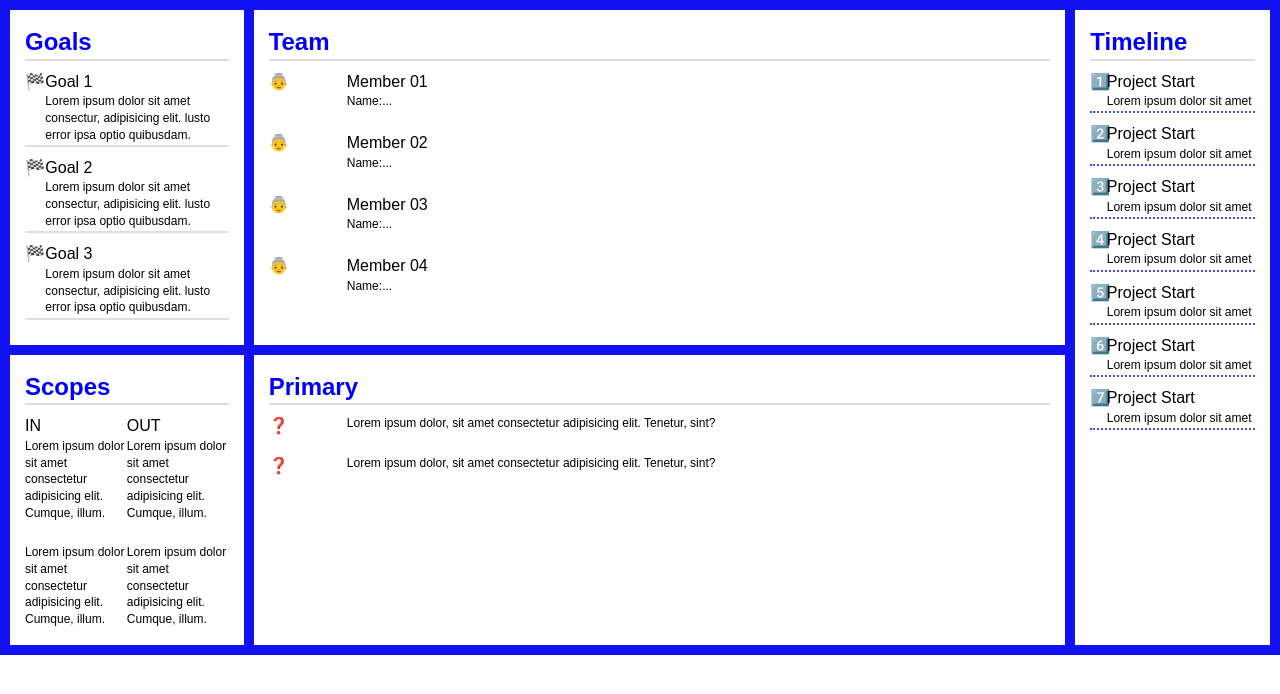
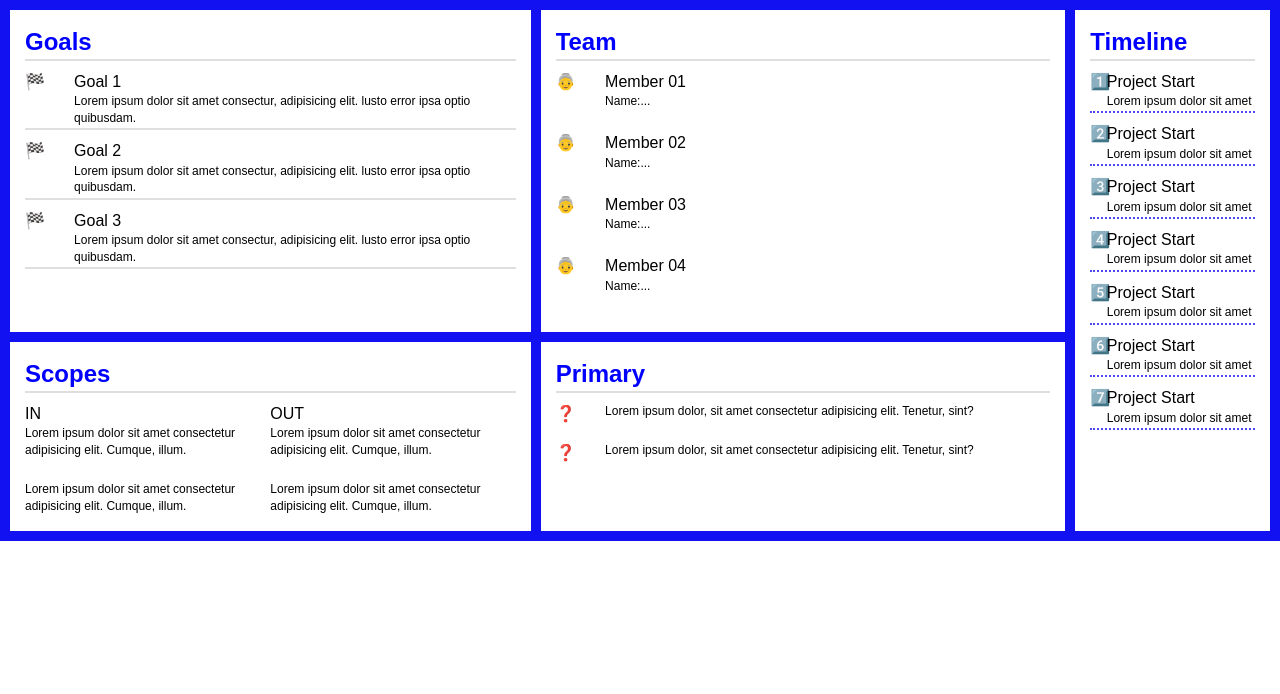
Before and after one commit to hienlethithanh/CV.github.io, a plain HTML site: page digital-cv.html in a window 1280 px wide. Drawn offline with Linux system fonts and the light colour scheme.

Commit message:
Update laptop.css

```diff
--- a/css/laptop.css
+++ b/css/laptop.css
@@ -19,7 +19,7 @@
 
   .digitalcontainer {
     display: grid;
-    grid-template-columns: 1fr;
+    grid-template-columns: 2fr, 2fr, 1fr;
     gap: 10px;
     padding: 10px;
     background-color: rgb(17, 17, 241);
```
